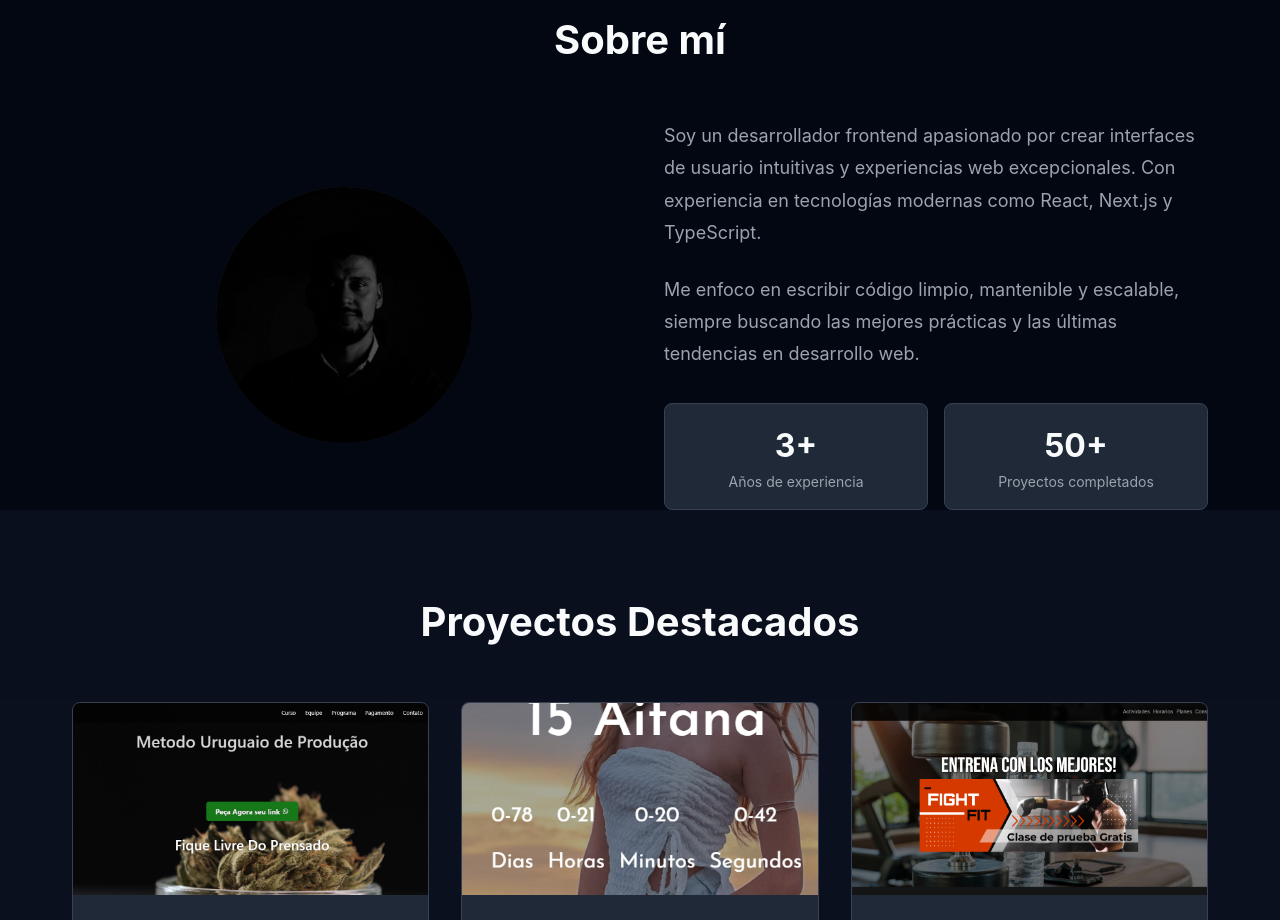
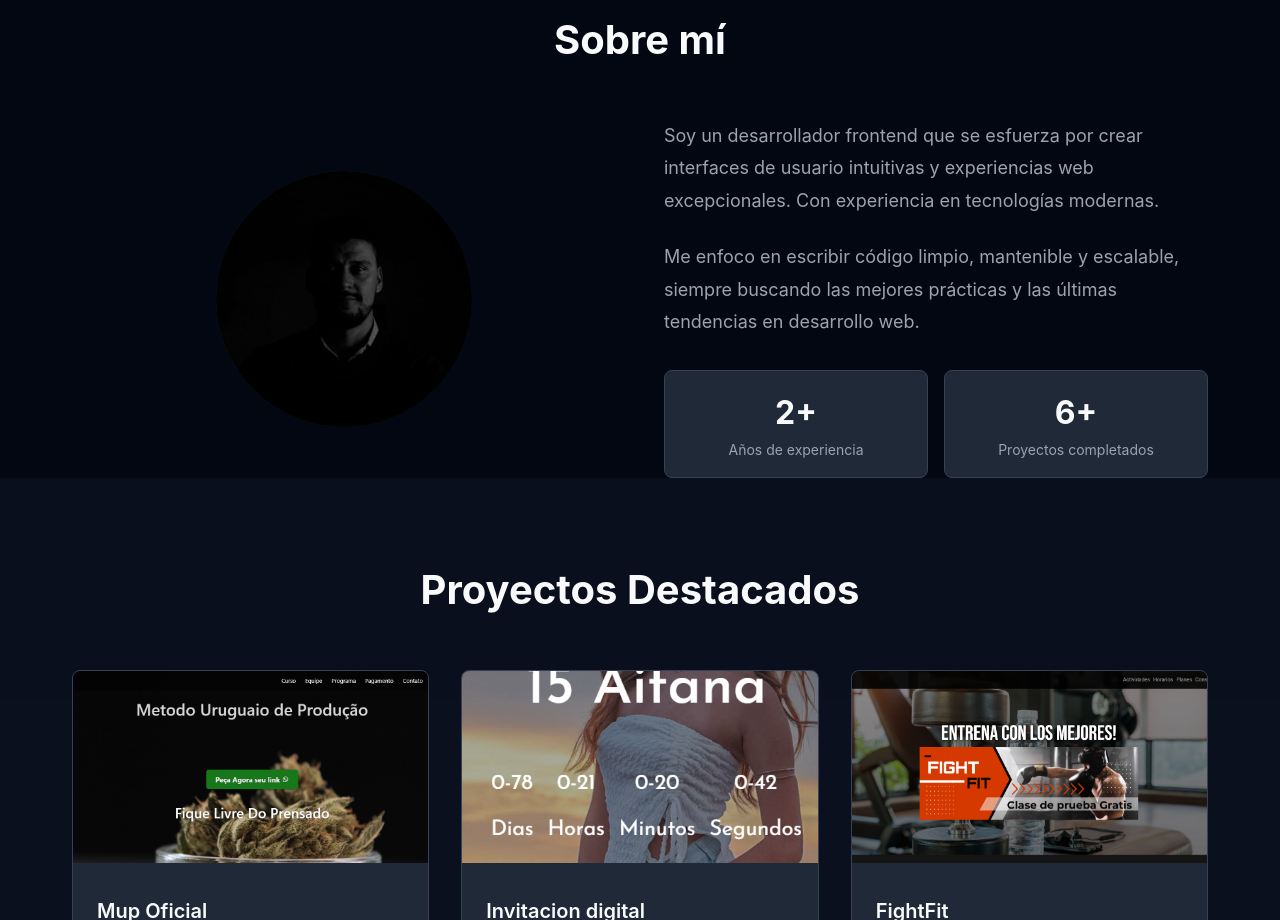
Before and after one commit to NatanaelLeites/nata, a website: page index.html in a window 1280 px wide. Shown: the part 1080-2000 px from the top of the page. Drawn offline with Linux system fonts and the light colour scheme.

```diff
--- a/index.html
+++ b/index.html
@@ -76,8 +76,8 @@
                     </div>
                     <div class="about__text">
                         <p class="about__paragraph">
-                            Soy un desarrollador frontend apasionado por crear interfaces de usuario intuitivas y experiencias web
-                            excepcionales. Con experiencia en tecnologías modernas como React, Next.js y TypeScript.
+                            Soy un desarrollador frontend que se esfuerza por crear interfaces de usuario intuitivas y experiencias web
+                            excepcionales. Con experiencia en tecnologías modernas.
                         </p>
                         <p class="about__paragraph">
                             Me enfoco en escribir código limpio, mantenible y escalable, siempre buscando las mejores prácticas y
@@ -85,11 +85,11 @@
                         </p>
                         <div class="about__stats">
                             <div class="stat-card">
-                                <div class="stat-card__number">3+</div>
+                                <div class="stat-card__number">2+</div>
                                 <div class="stat-card__label">Años de experiencia</div>
                             </div>
                             <div class="stat-card">
-                                <div class="stat-card__number">50+</div>
+                                <div class="stat-card__number">6+</div>
                                 <div class="stat-card__label">Proyectos completados</div>
                             </div>
                         </div>
@@ -329,7 +329,7 @@
             </div>
         </section>
 
-        <!-- Contact Section -->
+        <!-- contacto -->
         <section id="contact" class="contact">
             <div class="container">
                 <h2 class="section__title">Contacto</h2>
--- a/scss/estilos.scss
+++ b/scss/estilos.scss
@@ -380,7 +380,7 @@
   }
 }
 
-// Projects Section
+// projectos
 .projects {
   padding: 5rem 0;
   background-color: rgba($color-bg-secondary, 0.5);
@@ -465,7 +465,7 @@
   font-weight: 600;
 }
 
-// Skills Section
+// habilidades
 .skills {
   padding: 5rem 0;
 
@@ -534,11 +534,10 @@
   }
 }
 
-// Contact Section
+// contacto
 .contact {
   padding: 5rem 0;
   background-color: rgba($color-bg-secondary, 0.5);
-
   &__content {
     display: grid;
     gap: 3rem;
@@ -587,6 +586,7 @@
     border: 1px solid $color-border;
     border-radius: 0.5rem;
     padding: 1.5rem;
+    width: 70%;
   }
 
   &__form-title {
@@ -623,6 +623,7 @@
   color: $color-text-primary;
   @include transition();
 
+  width: 100%;
   &::placeholder {
     color: $color-text-secondary;
   }
```
Also changed, not shown: css/estilos.css, 1 other file.
